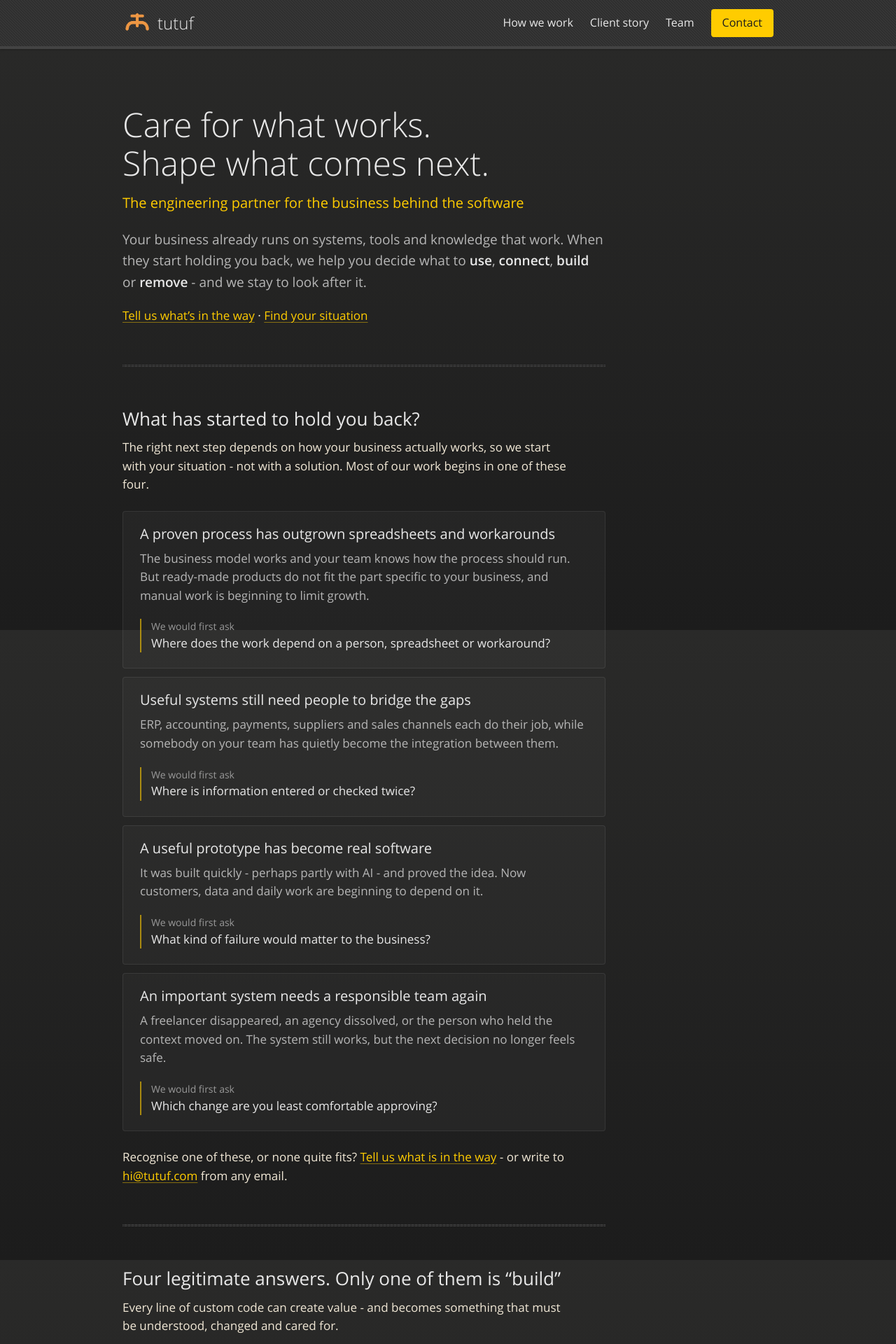
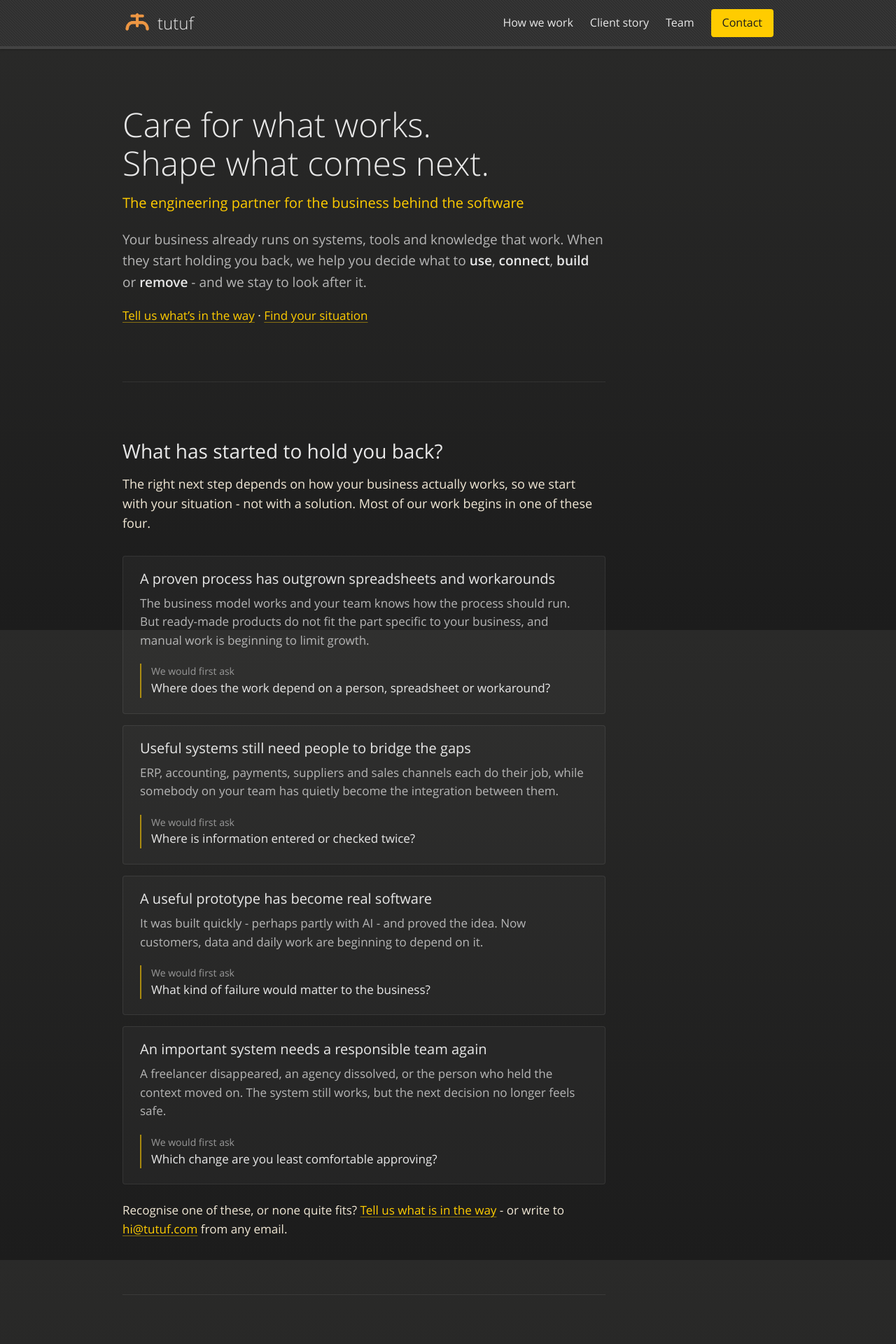
Before and after one commit to tutuf/tutuf.github.io, a Jekyll site: the page built from index.md, in a window 1280 px wide. Shown: the top 1920 px of the page at 70% size. Built offline with Jekyll 4.4.1, drawn with Linux system fonts in a browser that asks for light colours.

Commit message:
Give the pages a lighter, calmer rhythm in rem
Spacing comes from one rem scale and breakpoints are in em, so both
follow the reader's font size. Sections are separated by a fluid gap
and a faint hairline instead of the grooved rule, each section opens
with a larger heading and lead, and gold in the stages marks only the
sequence.

Co-Authored-By: Claude Opus 5.5 <noreply@anthropic.com>

```diff
--- a/_sass/components/_content.scss
+++ b/_sass/components/_content.scss
@@ -5,8 +5,8 @@
   img {
     max-width: 100%;
     height: auto;
-    margin-top: 20px;
-    margin-bottom: 20px;
+    margin-top: $space-p;
+    margin-bottom: $space-p;
   }
   strong {
     font-width: bold;
@@ -24,26 +24,26 @@
     font-size: 2.125rem;
     line-height: 1.26;
     font-weight: normal;
-    margin-top: 30px;
-    margin-bottom: 20px;
+    margin-top: $space-xl;
+    margin-bottom: $space-p;
   }
   h2 {
     font-family: $font-family-base;
     font-size: 1.625rem;
     font-weight: normal;
     line-height: 1.4;
-    margin-top: 30px;
+    margin-top: $space-xl;
   }
   h3 {
     font-family: $font-family-base;
     font-size: 1.25rem;
     line-height: 1.4;
     font-weight: normal;
-    margin-top: 30px;
+    margin-top: $space-xl;
   }
   ul,
   ol {
-    margin-bottom: 20px;
+    margin-bottom: $space-p;
     ul,
     ol {
       margin-bottom: 0;
@@ -56,9 +56,9 @@
     list-style: decimal;
   }
   li {
-    margin-bottom: 5px;
+    margin-bottom: $space-s;
     line-height: 1.56;
-    margin-left: 20px;
+    margin-left: 1.25em;
     color: $steel;
   }
   hr {
@@ -67,11 +67,11 @@
   }
   table {
     width: 100%;
-    margin-top: 30px;
-    margin-bottom: 30px;
+    margin-top: $space-xl;
+    margin-bottom: $space-xl;
     th,
     td {
-      padding: 5px;
+      padding: $space-xs;
       vertical-align: top;
       border-top: 1px solid $white-offset;
     }
--- a/_sass/components/_type.scss
+++ b/_sass/components/_type.scss
@@ -1,14 +1,14 @@
 p {
-  line-height: 1.625rem;
+  line-height: 1.6;
   color: $steel;
   font-family: $font-family-base;
-  margin-bottom: 20px;
+  margin-bottom: $space-p;
 }
 h1 {
   font-size: 1.875rem;
   font-family: $font-family-heading;
   line-height: 1.2;
-  margin-bottom: 20px;
+  margin-bottom: $space-p;
   @include media-breakpoint-up(md) {
     font-size: 2rem;
     line-height: 1.2;
@@ -18,7 +18,7 @@ h2 {
   font-size: 1.5rem;
   font-family: $font-family-heading;
   line-height: 1.4;
-  margin-bottom: 10px;
+  margin-bottom: $space-m;
   @include media-breakpoint-up(md) {
     font-size: 1.625rem;
     line-height: 1.4;
--- a/assets/css/style.scss
+++ b/assets/css/style.scss
@@ -14,6 +14,21 @@ $faint: #999;        // quiet text, still above 4.5:1 on cards
 $card-bg: rgba(255, 255, 255, 0.03);
 $card-border: rgba(255, 255, 255, 0.08);
 $page-dark: #1c1c1c;
+
+// Spacing in rem, so it grows with the reader's font size and zoom;
+// borders, outlines and hairlines stay in px to stay crisp
+$space-xs: 0.25rem;   // 4px at the default size
+$space-s: 0.5rem;     // 8px
+$space-m: 1rem;       // 16px
+$space-p: 1.25rem;    // 20px, between paragraphs
+$space-l: 1.5rem;     // 24px
+$space-xl: 2rem;      // 32px
+// between sections: 56px on phones, growing to 80px on wide screens
+// (unquoted so Ruby Sass passes the mixed units through to the browser)
+$space-section: unquote("clamp(3.5rem, 2.25rem + 4vw, 5rem)");
+
+// Breakpoints in em, so they follow the reader's font size too
+$phone: 30em;         // 480px
 
 // Links
 $link-color: $primary;
@@ -122,10 +137,10 @@ summary {
 // Lets keyboard users jump past the menu; shown only when focused
 .skip-link {
   position: absolute;
-  top: 8px;
-  left: 8px;
+  top: $space-s;
+  left: $space-s;
   z-index: 40;
-  padding: 8px 16px;
+  padding: $space-s $space-m;
   border-radius: 4px;
   background: $primary;
   color: $page-dark;
@@ -180,10 +195,10 @@ summary {
 
 // Contact as the one gold button in the nav
 .main-menu > ul > li.menu-button {
-  margin-left: 12px;
+  margin-left: 0.75rem;
 
   > a {
-    padding: 7px 16px;
+    padding: 0.4375rem $space-m;
     border-radius: 4px;
     background: $primary;
     color: $page-dark;
@@ -212,7 +227,7 @@ summary {
 .logo a {
   display: flex;
   align-items: center;
-  gap: 10px;
+  gap: 0.625rem;
   text-decoration: none;
 }
 
@@ -239,7 +254,7 @@ summary {
     text-decoration: underline;
     text-decoration-color: rgba(255, 204, 0, 0.45);
     text-decoration-thickness: 1px;
-    text-underline-offset: 3px;
+    text-underline-offset: 0.2em;
 
     &:hover {
       color: $primary-light;
@@ -265,6 +280,20 @@ summary {
     margin-top: 0;
   }
 
+  // section headings clearly larger than the card and stage titles inside them
+  h2 {
+    font-size: 1.75rem;
+    line-height: 1.3;
+    margin-bottom: $space-m;
+  }
+
+  // each section's opening paragraph carries its point, so skimming the
+  // headings and these leads still gives the whole argument
+  > h2 + p {
+    font-size: 1.125rem;
+    line-height: 1.55;
+  }
+
   h3 {
     color: $black;
     font-weight: 400;
@@ -272,25 +301,25 @@ summary {
 
   // a section heading without a rule above it still needs room to start
   > :is(p, ul, ol, div) + h2 {
-    margin-top: 48px;
+    margin-top: $space-section;
   }
 
   ul {
     list-style-image: url("../images/bullet.png");
   }
 
-  // Midnight's grooved rule between sections
+  // a faint hairline between sections; the space around it does the separating
   hr {
-    height: 3px;
+    height: 0;
     border: 0;
+    border-top: 1px solid $card-border;
     opacity: 1;
-    background: transparent url("../images/hr.gif") center center repeat-x;
-    margin: 56px 0;
+    margin: $space-section 0;
   }
 
   blockquote {
-    margin: 30px 0;
-    padding: 0 0 0 20px;
+    margin: $space-xl 0;
+    padding: 0 0 0 $space-p;
     border-left: 3px solid $primary;
 
     // the client's words, upright and a step larger than the body text
@@ -324,7 +353,7 @@ summary {
     font-size: 2.5rem;
     font-weight: 300;
     line-height: 1.15;
-    margin-bottom: 16px;
+    margin-bottom: $space-m;
 
     // each sentence on its own line where both fit
     @include media-breakpoint-up(md) {
@@ -338,7 +367,7 @@ summary {
     font-size: 1.25rem;
     line-height: 1.35;
     color: $primary;
-    margin-bottom: 24px;
+    margin-bottom: $space-l;
   }
 
   p:not(.tagline):not(.hero-links) {
@@ -364,8 +393,8 @@ summary {
   li {
     margin-left: 0;
     border-left: 3px solid $primary;
-    padding: 2px 0 2px 20px;
-    margin-bottom: 16px;
+    padding: 0.125rem 0 0.125rem $space-p;
+    margin-bottom: $space-m;
     color: $muted;
   }
 
@@ -376,7 +405,7 @@ summary {
 
   // the rails end abruptly, so give a following heading more room
   + h2 {
-    margin-top: 32px;
+    margin-top: $space-xl;
   }
 }
 
@@ -386,11 +415,12 @@ summary {
   list-style: none;
   display: grid;
   grid-template-columns: 1fr 1fr;
-  gap: 12px;
+  gap: $space-m;
+  margin: $space-xl 0 $space-l;
 
   li {
     margin: 0;
-    padding: 14px 16px;
+    padding: 0.875rem $space-m;
     background: $card-bg;
     border: 1px solid $card-border;
     border-radius: 4px;
@@ -401,7 +431,7 @@ summary {
     display: block;
     color: $black;
     font-size: 1.125rem;
-    margin-bottom: 4px;
+    margin-bottom: $space-xs;
   }
 
   li.build {
@@ -420,18 +450,18 @@ summary {
 
 .situations {
   display: grid;
-  gap: 12px;
-  margin: 24px 0;
+  gap: $space-m;
+  margin: $space-xl 0 $space-l;
 }
 
 .situation {
-  padding: 18px 24px 2px;
+  padding: 1.125rem $space-l 0.125rem;
   background: $card-bg;
   border: 1px solid $card-border;
   border-radius: 4px;
 
   h3 {
-    margin: 0 0 8px;
+    margin: 0 0 $space-s;
     font-size: 1.25rem;
   }
 
@@ -441,7 +471,7 @@ summary {
   }
 
   p.question {
-    padding-left: 14px;
+    padding-left: 0.875rem;
     border-left: 2px solid rgba(255, 204, 0, 0.6);
     color: $black;
 
@@ -454,23 +484,23 @@ summary {
   }
 }
 
-@media (max-width: 480px) {
+@media (max-width: $phone) {
   .situation {
-    padding: 16px 16px 2px;
+    padding: $space-m $space-m 0.125rem;
   }
 }
 
 // People on the Team page, set apart as cards
 .person {
-  padding: 20px 24px 4px;
-  margin-bottom: 16px;
+  padding: $space-p $space-l $space-xs;
+  margin-bottom: $space-m;
   background: $card-bg;
   border: 1px solid $card-border;
   border-radius: 4px;
 
   h3 {
     margin-top: 0;
-    margin-bottom: 4px;
+    margin-bottom: $space-xs;
     font-size: 1.5rem;
   }
 
@@ -478,7 +508,7 @@ summary {
   p.role {
     font-size: 0.9375rem;
     color: $muted;
-    margin-bottom: 14px;
+    margin-bottom: 0.875rem;
   }
 }
 
@@ -486,86 +516,88 @@ summary {
 %step-number {
   position: absolute;
   left: 0;
-  width: 30px;
-  height: 30px;
+  width: 1.875rem;
+  height: 1.875rem;
   border: 2px solid $primary;
   border-radius: 50%;
   color: $primary;
-  font-size: 14px;
-  line-height: 26px;
+  font-size: 0.875rem;
+  line-height: calc(1.875rem - 4px);
   text-align: center;
 }
 
 %step-line {
   content: "";
   position: absolute;
-  left: 14px;
+  left: calc(0.9375rem - 1px);
   width: 2px;
   background: $secondary;
 }
 
-h2 + .stage {
-  margin-top: 24px;
+// room between a section's lead and its first stage
+:is(h2, p) + .stage {
+  margin-top: $space-xl;
 }
 
 .stage {
   counter-increment: stage;
   position: relative;
-  padding-left: 50px;
-  padding-bottom: 4px;
+  padding-left: 3.125rem;
+  padding-bottom: $space-xs;
 
   // the line down to the next step
   &:has(+ .stage)::after {
     @extend %step-line;
-    top: 34px;
-    bottom: -2px;
+    top: 2.125rem;
+    bottom: -0.125rem;
   }
 
   h3 {
     margin-top: 0;
-    margin-bottom: 6px;
+    margin-bottom: 0.375rem;
 
     &::before {
       @extend %step-number;
       content: counter(stage);
-      top: -2px;
+      top: -0.125rem;
     }
   }
 
+  // grey, so gold in this section means only the sequence
   p.meta {
-    margin-bottom: 8px;
+    margin-bottom: $space-s;
 
     em {
       font-style: normal;
       font-size: 0.9375rem;
-      color: $primary;
-      border: 1px solid rgba(255, 204, 0, 0.4);
-      border-radius: 12px;
-      padding: 2px 10px;
+      color: $muted;
+      border: 1px solid $white-offset;
+      border-radius: 1em;
+      padding: 0.125rem 0.625rem;
     }
   }
 }
 
 .content ol.steps {
   list-style: none;
-  margin: 24px 0;
+  margin: $space-xl 0;
   counter-reset: step;
 
   li {
     counter-increment: step;
     position: relative;
     margin: 0;
-    padding: 0 0 16px 50px;
+    padding: 0 0 $space-m 3.125rem;
 
     &::before {
       @extend %step-number;
       content: counter(step);
-      top: -2px;
+      top: -0.125rem;
     }
 
     &:not(:last-child)::after {
       @extend %step-line;
-      top: 32px;
+      top: $space-xl;
       bottom: 0;
     }
   }
@@ -575,13 +607,13 @@ h2 + .stage {
     color: $black;
     font-size: 1.125rem;
     font-weight: 400;
-    margin-bottom: 2px;
+    margin-bottom: 0.125rem;
   }
 }
 
 .content p.cta a {
   display: inline-block;
-  padding: 6px 16px;
+  padding: 0.375rem $space-m;
   text-decoration: none;
   border: 1px solid $primary;
   border-radius: 4px;
@@ -599,10 +631,10 @@ h2 + .stage {
 }
 
 .content p.cta.primary {
-  margin-bottom: 8px;
+  margin-bottom: $space-s;
 
   a {
-    padding: 0 22px;
+    padding: 0 1.375rem;
     height: 2.875rem;
     line-height: 2.875rem;
     font-size: 1rem;
@@ -621,6 +653,6 @@ h2 + .stage {
   color: $muted;
 }
 
-@media (max-width: 480px) {
+@media (max-width: $phone) {
   .content ul.answers { grid-template-columns: 1fr; }
 }
```
